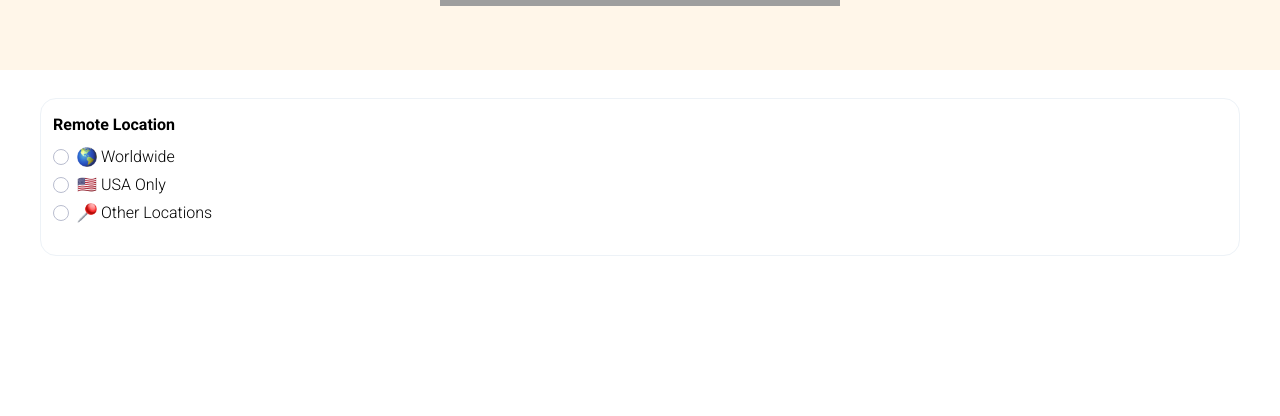
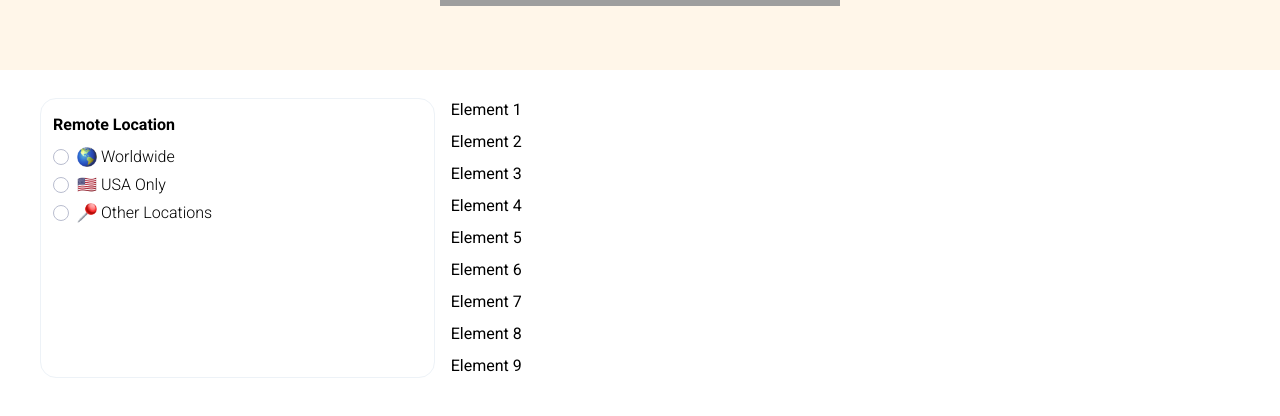
Before and after one commit to eriandev/remotive-jobs, a React (Vite) app: page / in a window 1280 px wide. Shown: the part 230-646 px from the top of the page. Built offline with nearby package versions, Linux system fonts and the light colour scheme; grey boxes are pictures that could not be loaded.

Commit message:
feat: adds JobCardList design

```diff
--- a/src/App.jsx
+++ b/src/App.jsx
@@ -3,6 +3,7 @@ import Header from './components/Header'
 import Container from './components/Container'
 import SearchZone from './components/SearchZone'
 import FilterZone from './components/FilterZone'
+import JobCardList from './components/JobCardList'
 
 export default function App ({ title }) {
   return (
@@ -13,8 +14,9 @@ export default function App ({ title }) {
         </Title>
         <SearchZone />
       </Header>
-      <Container cssClass='pt-7'>
+      <Container cssClass='pt-7 lg:grid lg:grid-cols-[1fr_2fr] lg:gap-4'>
         <FilterZone />
+        <JobCardList />
       </Container>
     </>
   )
--- /dev/null
+++ b/src/components/JobCardList.jsx
@@ -0,0 +1,11 @@
+export default function JobCardList () {
+  const elements = [1, 2, 3, 4, 5, 6, 7, 8, 9].map((num) => (
+    <article key={num}>Element {num}</article>
+  ))
+
+  return (
+    <section className='grid auto-cols-max grid-flow-row gap-2'>
+      {elements}
+    </section>
+  )
+}
```
